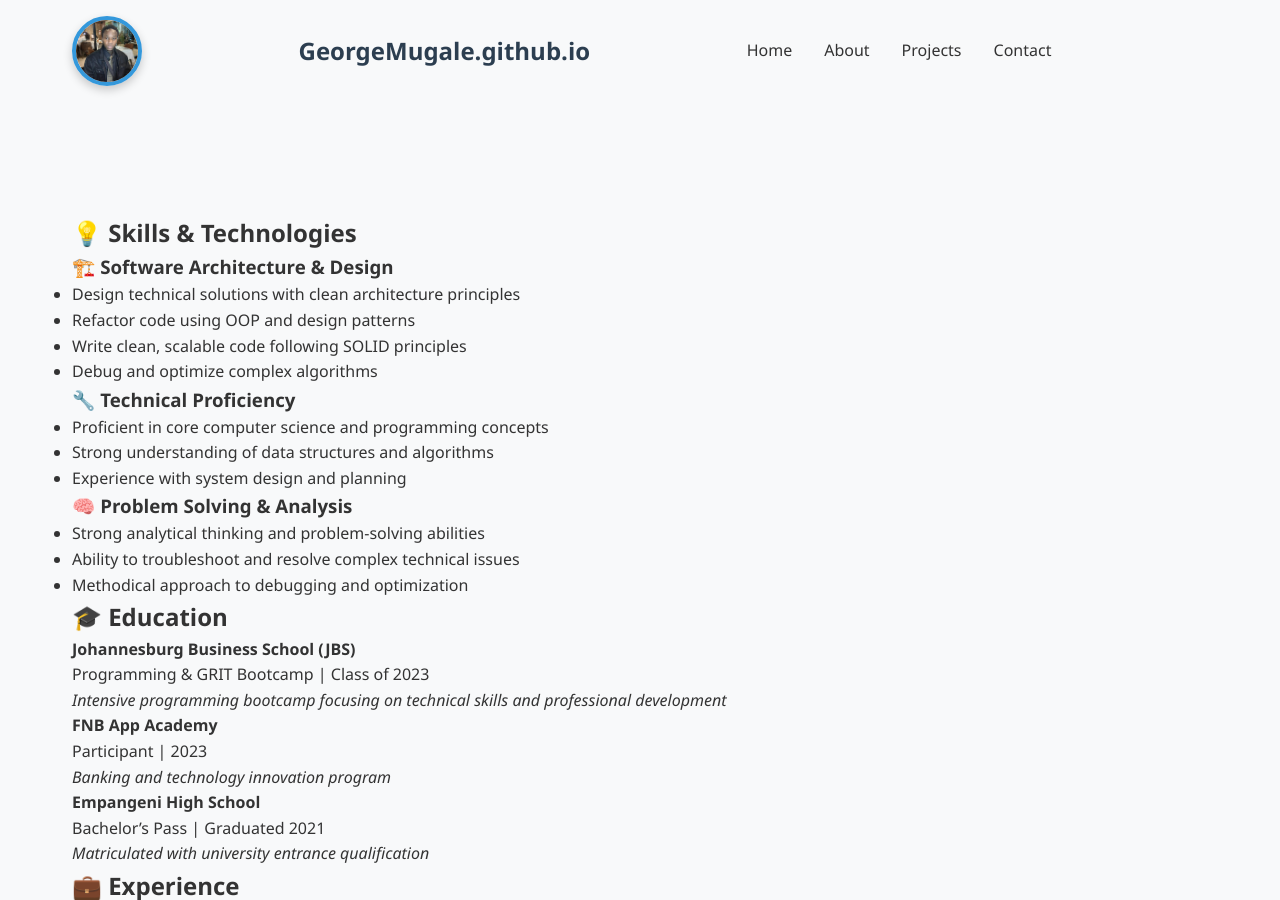
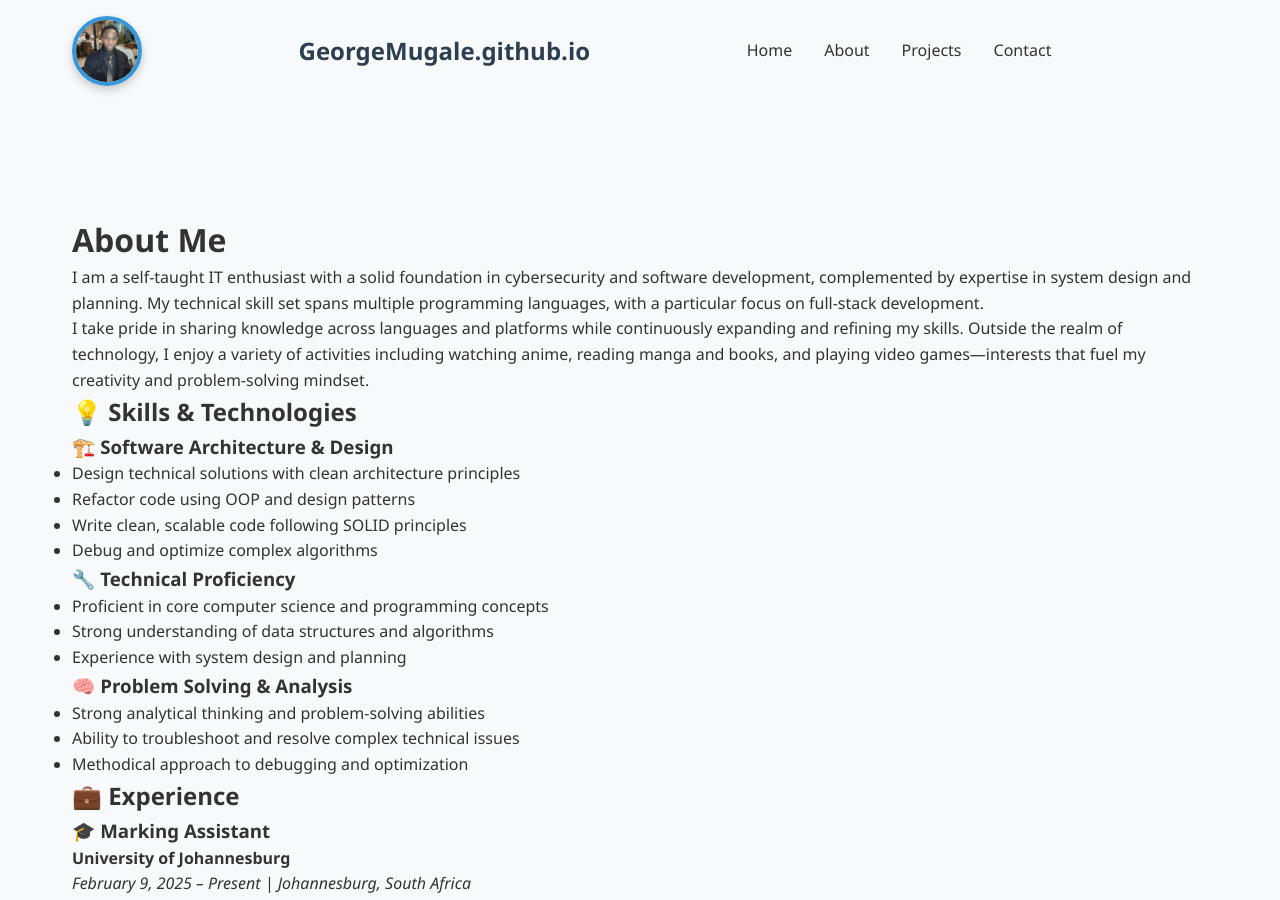
Before and after one commit to GeorgeMugale/GeorgeMugale.github.io, a Jekyll site: the page built from about.md, in a window 1280 px wide and 900 px high. Built offline with Jekyll 4.4.1, drawn with Linux system fonts in a browser that asks for light colours; some of the changed text lies outside the part shown.

Commit message:
Update about.md

```diff
--- a/about.md
+++ b/about.md
@@ -2,6 +2,12 @@
 layout: default
 title: About
 ---
+
+# About Me
+
+I am a self-taught IT enthusiast with a solid foundation in cybersecurity and software development, complemented by expertise in system design and planning. My technical skill set spans multiple programming languages, with a particular focus on full-stack development.
+
+I take pride in sharing knowledge across languages and platforms while continuously expanding and refining my skills. Outside the realm of technology, I enjoy a variety of activities including watching anime, reading manga and books, and playing video games—interests that fuel my creativity and problem-solving mindset.
 
 ## 💡 Skills & Technologies
 
@@ -21,6 +27,17 @@
 - Ability to troubleshoot and resolve complex technical issues
 - Methodical approach to debugging and optimization
 
+## 💼 Experience
+
+### 🎓 Marking Assistant
+**University of Johannesburg**
+*February 9, 2025 – Present | Johannesburg, South Africa*
+
+- Assess practical assignments and invigilate semester tests for Computer Science 1 module
+- Ensure attention to detail and adherence to marking guidelines
+- Provide fair, accurate evaluations and constructive feedback
+- Support student learning through detailed guidance on technical work
+
 ## 🎓 Education
 
 **Johannesburg Business School (JBS)**
```
Also changed, not shown: other parts of about.md (+7 -11 lines).
